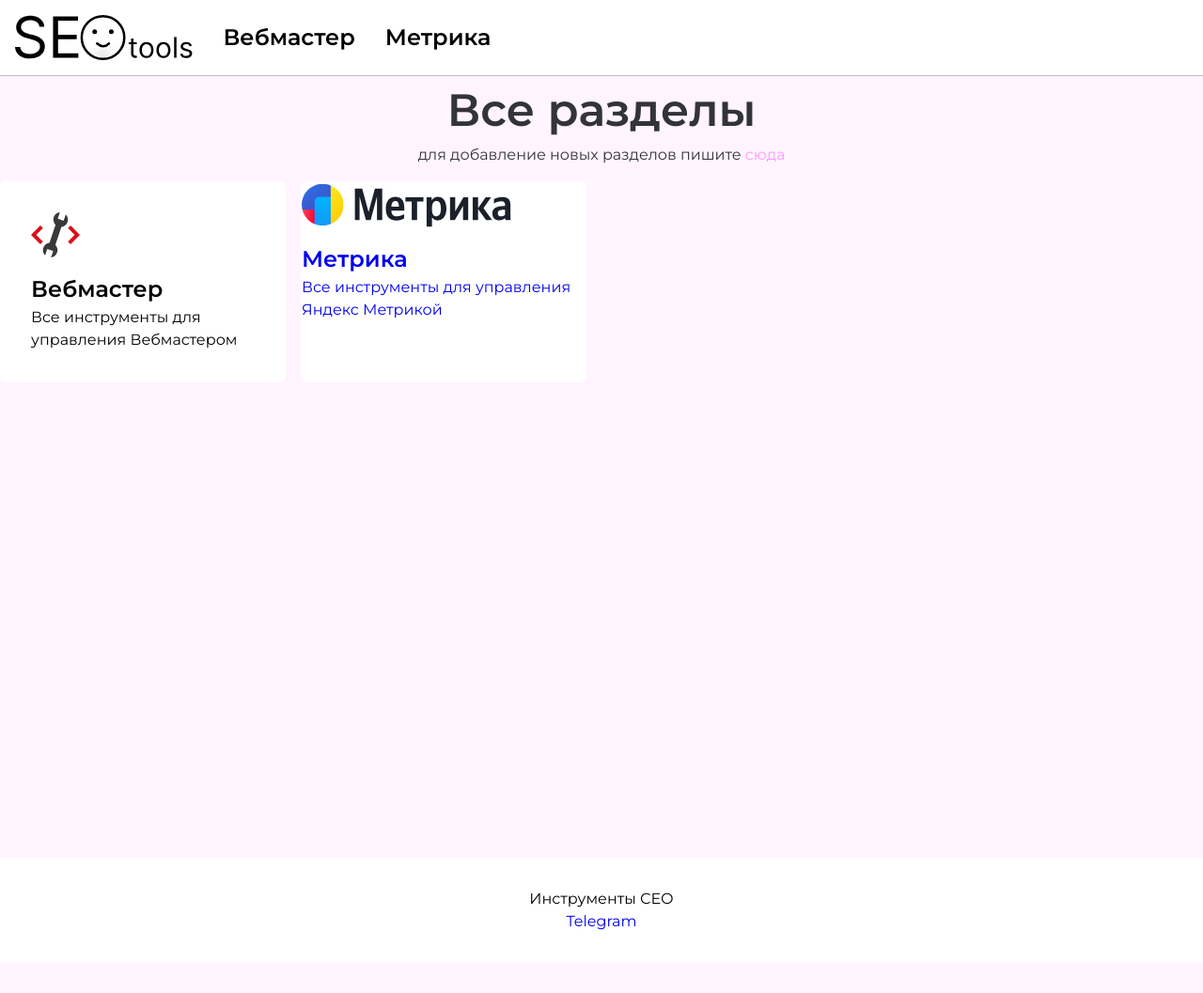
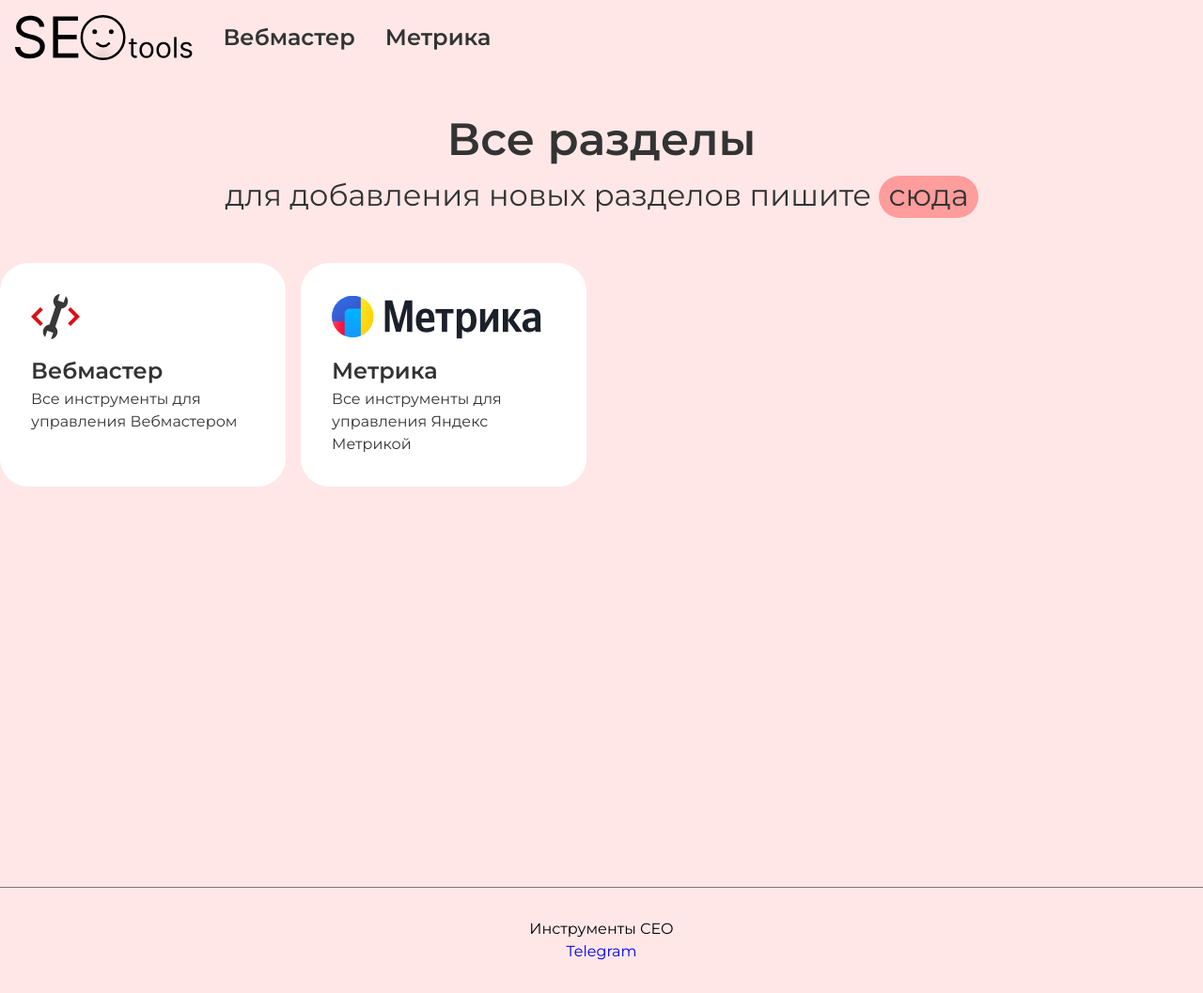
Before and after one commit to audamoon/octoapi, a PHP site: page / in a window 1280 px wide. Shown: the whole page at 94% size. Before the commit the page ends 990 px from the top, so only its background shows below. Run offline with PHP 8.4, Linux system fonts and the light colour scheme.

Commit message:
minor redisign and BEM standartized

```diff
--- a/assets/styles/media.css
+++ b/assets/styles/media.css
@@ -6,12 +6,12 @@
 }
 
 @media (min-width: 1440px) {
-    .menu__link a:hover {
-        color: rgba(252, 154, 255, 0.5);
+    .menu__link:hover {
+        color: #FF9C9C;
     }
 
-    .email_link a:hover {
-        color: black;
+    .main-title__subtitile a:hover {
+        background-color: #ff9c9c7c;
     }
 
     .division__item:hover img {
@@ -19,7 +19,6 @@
     }
 
     .division__item:hover {
-        background-color: #f0f0f0;
-        border: 1px solid #f0f0f0;
+        border: 2px solid  #8074748e
     }
 }
--- a/assets/styles/style.css
+++ b/assets/styles/style.css
@@ -1,4 +1,4 @@
-/* Reset styles */
+/* Reset styles ----------------------------------------------------------------------*/
 
 * {
     padding: 0;
@@ -114,85 +114,81 @@
     display: block;
 }
 
-/* Global */
-
+/* Global ----------------------------------------------------------------------*/
 body {
-    margin: 0 auto;
+    height: 100%;
     font-family: Montseratt;
     font-weight: 400;
     font-size: 1rem;
     font-style: normal;
     line-height: 1.5;
-    background-color: #fff4ff;
+    background-color: #FFE7E7
 }
-
 .container {
-    margin-left: auto;
-    margin-right: auto;
+    margin: 0 auto;
     max-width: 80rem;
 }
 
 .wrapper {
-    position: relative;
     height: 100%;
 }
 
-/* Header */
-.global-header {
-    border-bottom: 1px solid #bdbdbd
+/* Header ----------------------------------------------------------------------*/
+.global-header{
+    margin-bottom: 2rem;
 }
 
-/* Nav Bar */
-.global-nav {
+/* .global-header_bordered {
+    border-bottom: 1px solid #bdbdbd
+} */
+
+/* Nav Bar ----------------------------------------------------------------------*/
+.navbar {
     position: relative;
-    background-color: #ffffff;
+    background-color: #FFE7E7;
     width: 100%;
 }
 
-.global-nav__inner {
-    box-sizing: content-box;
+.navbar__inner {
     display: flex;
     align-items: center;
     padding: 1rem;
     gap: 2rem;
 }
 
-.menu {
+.logo-link img {
+    height: 3rem;
+    width: auto;
+}
+
+/* Menu ----------------------------------------------------------------------*/
+.menu__list {
     display: flex;
     flex-wrap: wrap;
     align-items: center;
     gap: 2rem;
+
 }
 
 .menu__link {
     font-weight: 600;
     font-size: 1.5rem;
-}
-
-.menu__link a {
-    color: rgb(0, 0, 0);
+    color: #333333;
     transition: color 0.15s;
 }
 
-
-
-.logo-link img {
-    height: 3rem;
-    width: auto;
-    max-height: 100%;
-}
-
-/* Main */
+/* Main block ----------------------------------------------------------------------*/
 .content {
     margin-bottom: 2rem;
     width: 100%;
     min-height: 100%;
 }
 
+/* Main Title ----------------------------------------------------------------------*/
 .main-title {
-    color: #33333b;
+    color: #333333;
     text-align: center;
-    margin-bottom: 1rem;
+    margin-bottom: 3rem;
 }
 
 .main-title__title {
@@ -200,53 +196,61 @@
     font-weight: 600;
 }
 
-.main-title__subtitile a {
-    color: rgb(252, 154, 255);
-    transition: color 0.15s;
+.main-title__subtitile {
+    font-size: 2rem;
 }
 
+.main-title__subtitile a {
+    padding: 1px 10px 5px 10px;
+    border-radius: 30px;
+    background-color: #FF9C9C;
+    color: #333333;
+    transition: color 0.3s;
+}
 
-/*Divisions*/
+/*Divisions ----------------------------------------------------------------------*/
 .division {
     display: flex;
-    width: 100%;
     flex-wrap: wrap;
-    position: relative;
     gap: 1rem;
 }
 
 .division__item {
     flex-basis: calc(25% - 1rem);
+    background-color: #ffffff;
+    border-radius: 30px;
     border: 1px solid #ffffff;
-    border-radius: 5px;
-    background-color: #ffffff;
-    transition: background-color 1s, border 1s, scale 10s;
+    transition: scale 0.5s;
 }
+
 .division__link {
     display: block;
     padding: 2rem;
-    color: black
+    color: #333333;
 }
 
-.division__item h3 {
+.division__title {
     font-size: 1.5rem;
     font-weight: 600;
 }
 
-.division__item--icon {
-
+.division__icon {
     margin-bottom: 1rem;
 }
 
-.division__item--icon img {
+.division__icon img {
     height: 3rem;
     transition: 0.5s;
 }
-/* Footer */
-.global-footer{
-    background-color: #ffffff;
+
+/* Footer ----------------------------------------------------------------------*/
+.footer {
+    background-color: #FFE7E7;
 }
-.about {
+.footer_bordered {
+    border-top: 1px solid #807474
+}
+.footer__about {
     padding: 2rem 0;
     display: flex;
     flex-direction: column;
--- a/index.html
+++ b/index.html
@@ -12,16 +12,16 @@
 
 <body>
     <div class="wrapper">
-        <header class="global-header">
-            <nav class="global-nav">
-                <div class="global-nav__inner">
+        <header class="global-header global-header_bordered">
+            <nav class="navbar">
+                <div class="navbar__inner">
                     <a href="/" class="logo-link">
                         <img src="/assets/images/icons/main_logo.svg" alt="Логотип">
                     </a>
-                    <div class="menu-wrapper">
-                        <ul class="menu">
-                            <li class="menu__link"><a href="/webmaster/webmaster.html">Вебмастер</a></li>
-                            <li class="menu__link"><a href="/metrika/metrika.html">Метрика</a></li>
+                    <div class="menu-container menu">
+                        <ul class="menu__list">
+                            <li><a class="menu__link" href="/webmaster/webmaster.html">Вебмастер</a></li>
+                            <li><a class="menu__link" href="/metrika/metrika.html">Метрика</a></li>
                         </ul>
                     </div>
                 </div>
@@ -30,38 +30,35 @@
         <main class="content">
                 <div class="main-title container">
                     <h1 class="main-title__title">Все разделы</h1>
-                    <p class="main-title__subtitile">для добавление новых разделов пишите <a target="_blank"
+                    <p class="main-title__subtitile">для добавления новых разделов пишите <a target="_blank"
                             href="https://t.me/audamoon">сюда</a></p>
                 </div>
             <div class="division container">
                 <div class="division__item">
                     <a class="division__link" href="/webmaster/webmaster.html">
-                        <div class="division__item--icon"><img src="/assets/images/icons/webmaster.svg" alt=""></div>
-                        <h3>Вебмастер</h3>
-                        <div class="division__item--content">
+                        <div class="division__icon"><img src="/assets/images/icons/webmaster.svg" alt=""></div>
+                        <h3 class="division__title">Вебмастер</h3>
+                        <div class="division__content">
                             <p>Все инструменты для управления Вебмастером</p>
                         </div>
                     </a>
                 </div>
                 <div class="division__item">
-                    <a href="metrika/metrika.html">
-                        <div class="division__item--icon"><img src="/assets/images/icons/metrika.svg" alt="">
+                    <a class="division__link" href="metrika/metrika.html">
+                        <div class="division__icon"><img src="/assets/images/icons/metrika.svg" alt="">
                         </div>
-                        <h3>Метрика</h3>
-                        <div class="division__item--content">
+                        <h3 class="division__title">Метрика</h3>
+                        <div class="division__description">
                             <p>Все инструменты для управления Яндекс Метрикой</p>
                         </div>
                     </a>
                 </div>
-
             </div>
         </main>
-        <footer class="global-footer full-width-wrapper">
-            <div class="container">
-                <div class="about">
+        <footer class="footer footer_bordered container">
+                <div class="footer__about">
                     <p>Инструменты СЕО</p>
-                    <a href="https://t.me/audamoon" class="about__link">Telegram</a>
-                </div>
+                    <a target="_blank" href="https://t.me/audamoon" class="about__link">Telegram</a>
             </div>
         </footer>
     </div>
```
Also changed, not shown: metrika/metrika.html (+1 -51 lines), webmaster/connection.html (+1 -56 lines), webmaster/webmaster.html (+1 -60 lines).
